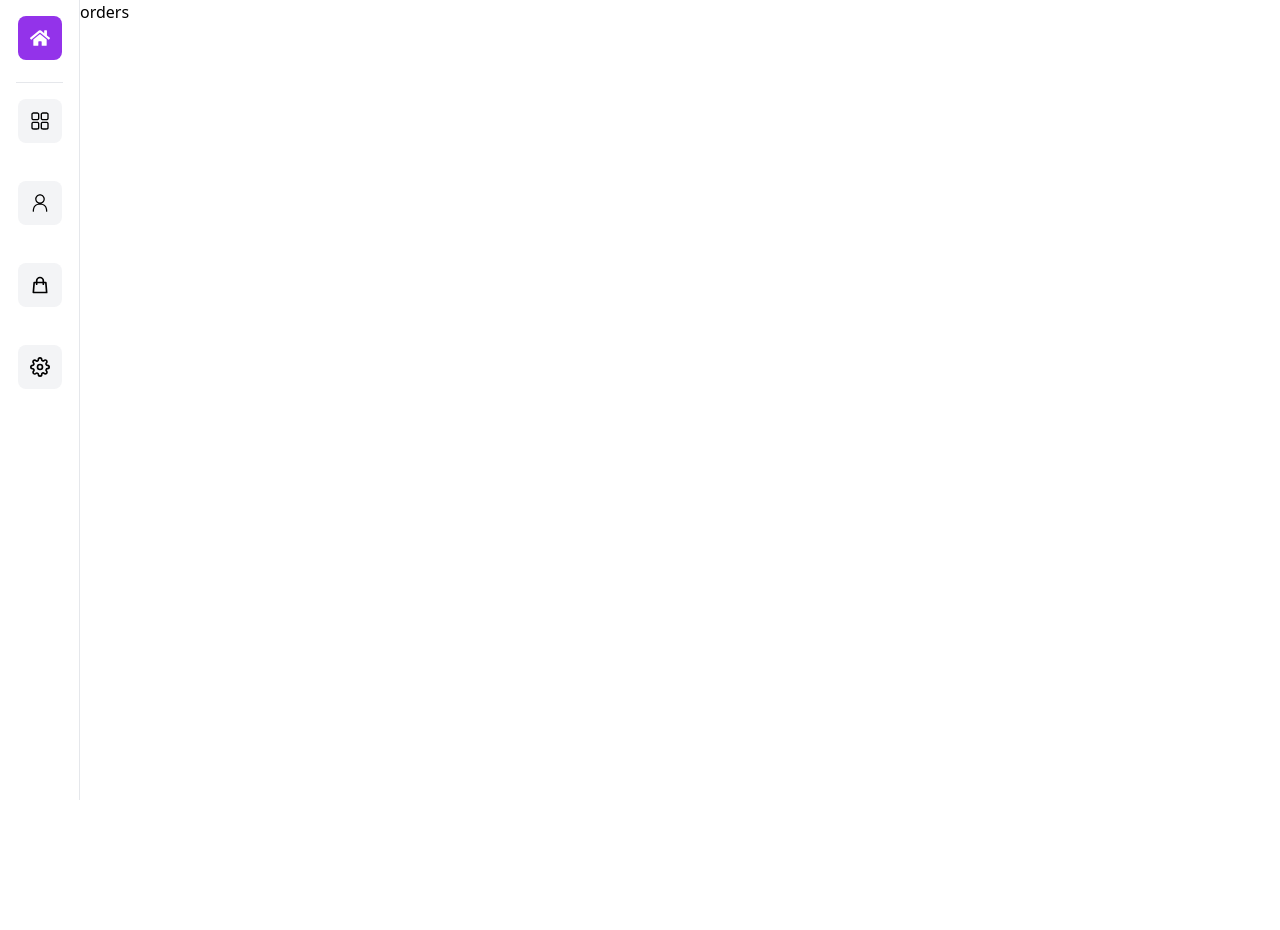
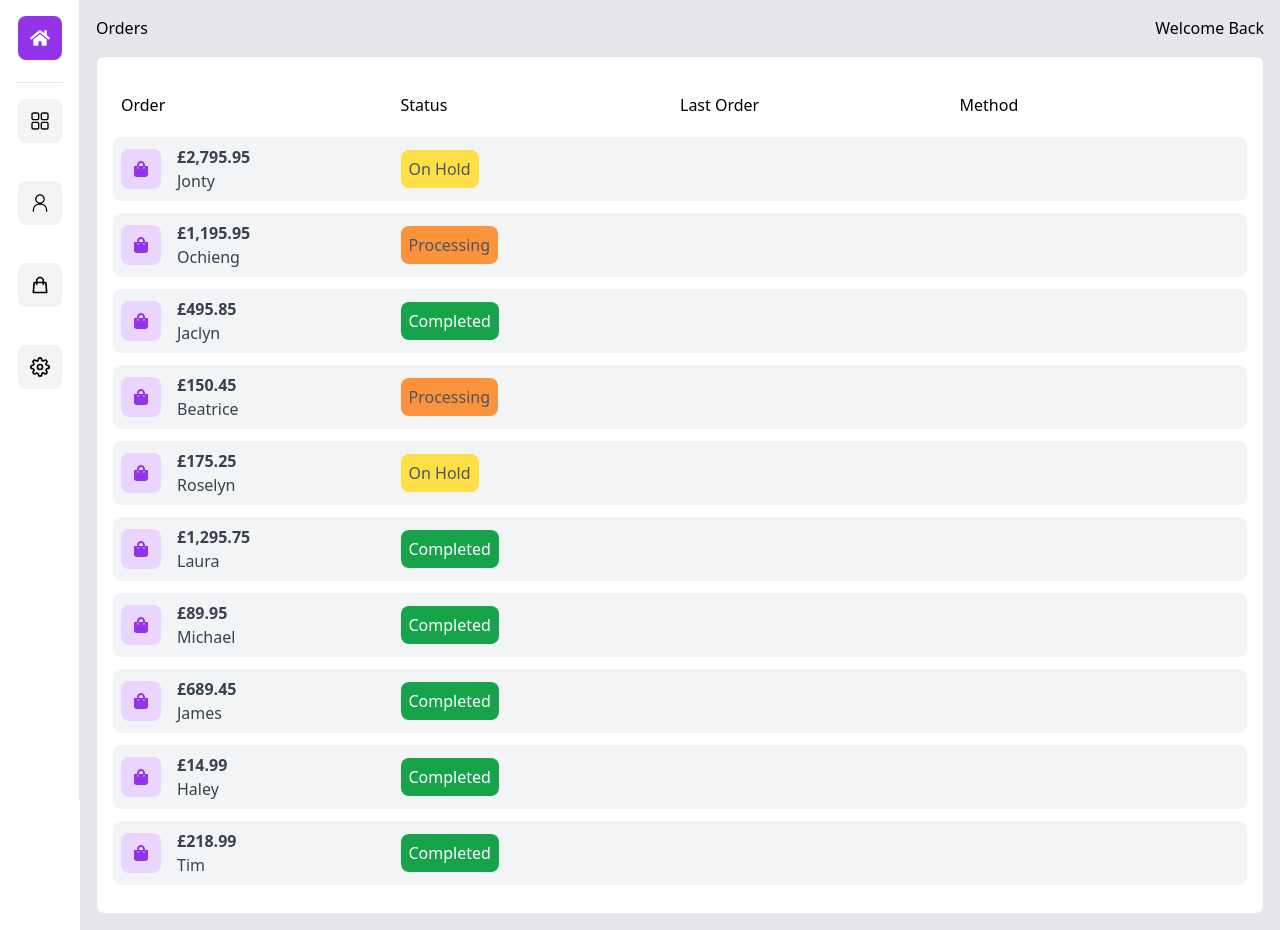
Before and after one commit to Robel-Belihu/dashboard-next, a Next.js app: page /orders in a window 1280 px wide. Before the commit the page ends 800 px from the top, so only its background shows below. Built offline with nearby package versions, Linux system fonts and the light colour scheme.

Commit message:
added orders page with dynamic css

```diff
--- a/pages/orders.jsx
+++ b/pages/orders.jsx
@@ -1,7 +1,54 @@
-import React from "react";
-
+import { FaThreeDotsVertical, FaShoppingBag } from "react-icons/fa";
+import { placeholderdata } from "@/data/data";
 const orders = () => {
-  return <div>orders</div>;
+  return (
+    <div className="bg-gray-200 min-h-screen">
+      <div className=" flex justify-between px-4 pt-4">
+        <h2>Orders</h2>
+        <h2>Welcome Back</h2>
+      </div>
+      <div className="p-4">
+        <div className="w-full m-auto p-4 border rounded-lg bg-white overflow-y-auto">
+          <div className="my-3 p-2 grid md:grid-cols-4 sm::grid-cols-3 grid-cols-2 items-center justify-between">
+            <span>Order</span>
+            <span className="sm:text-left text-right">Status</span>
+            <span className="hidden md:grid">Last Order</span>
+            <span className="hidden md:grid">Method</span>
+          </div>
+          <ul>
+            {placeholderdata.map((order, id) => (
+              <li className="bg-gray-100 hover:bg-gray-200 rounded-lg my-3 p-2 grid md:grid-cols-4 sm:grid-cols-3 grid-cols-2">
+                <div className="flex items-center">
+                  <div className="bg-purple-200 p-3 rounded-lg">
+                    <FaShoppingBag className="text-purple-600" />
+                  </div>
+                  <div className="pl-4">
+                    <p className="text-gray-700 font-semibold">{`£${order.total.toLocaleString()}`}</p>
+                    <p className="text-gray-700 font-sm">{order.name.first}</p>
+                  </div>
+                </div>
+                <div className="flex items-center">
+                  <p className="text-gray-600 sm:text-left text-right">
+                    <span
+                      className={
+                        order.status == "Processing"
+                          ? "bg-orange-400 p-2 rounded-lg"
+                          : order.status == "Completed"
+                          ? "bg-green-600 text-white p-2 rounded-lg"
+                          : "bg-yellow-300 p-2 rounded-lg"
+                      }
+                    >
+                      {order.status}
+                    </span>
+                  </p>
+                </div>
+              </li>
+            ))}
+          </ul>
+        </div>
+      </div>
+    </div>
+  );
 };
 
 export default orders;
```
